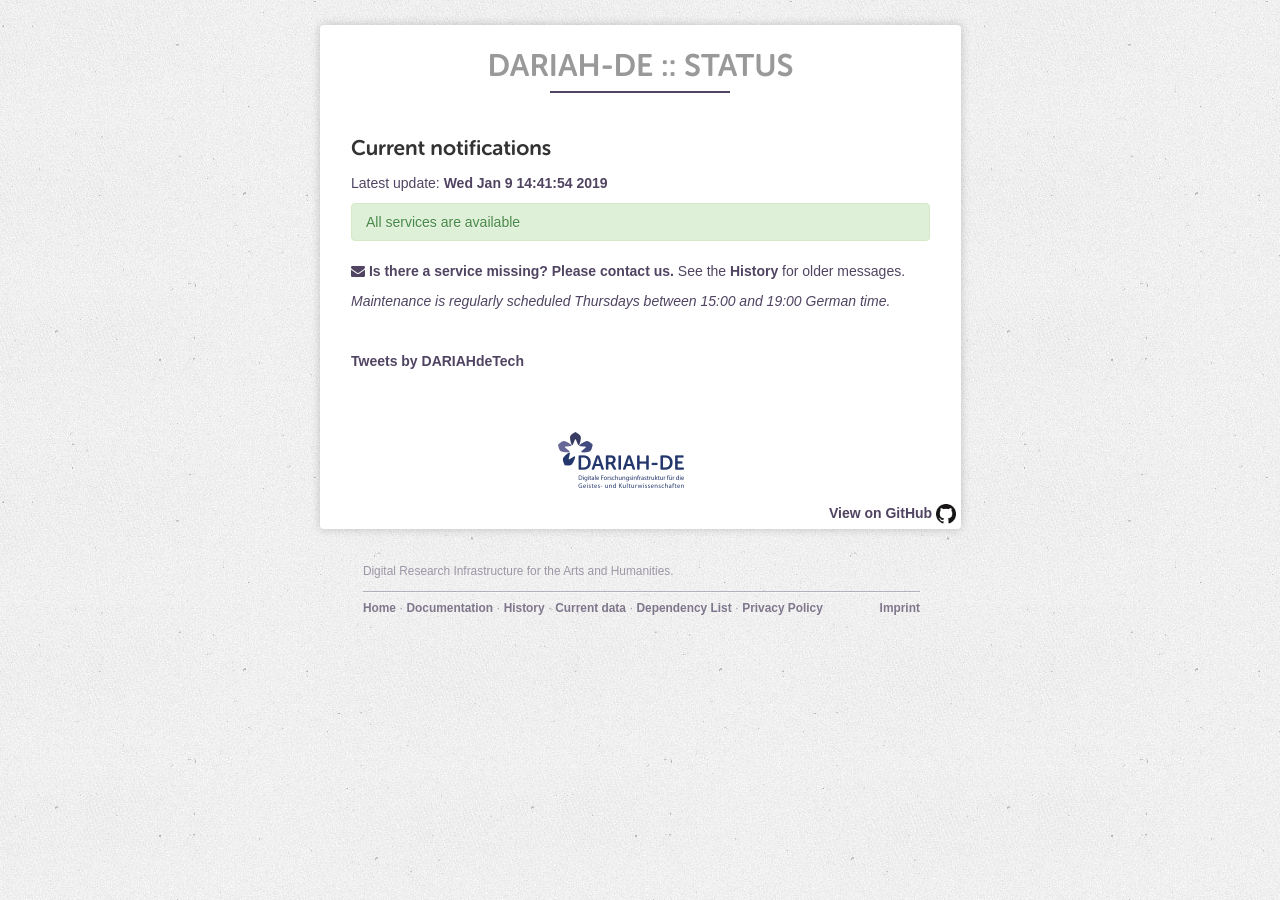
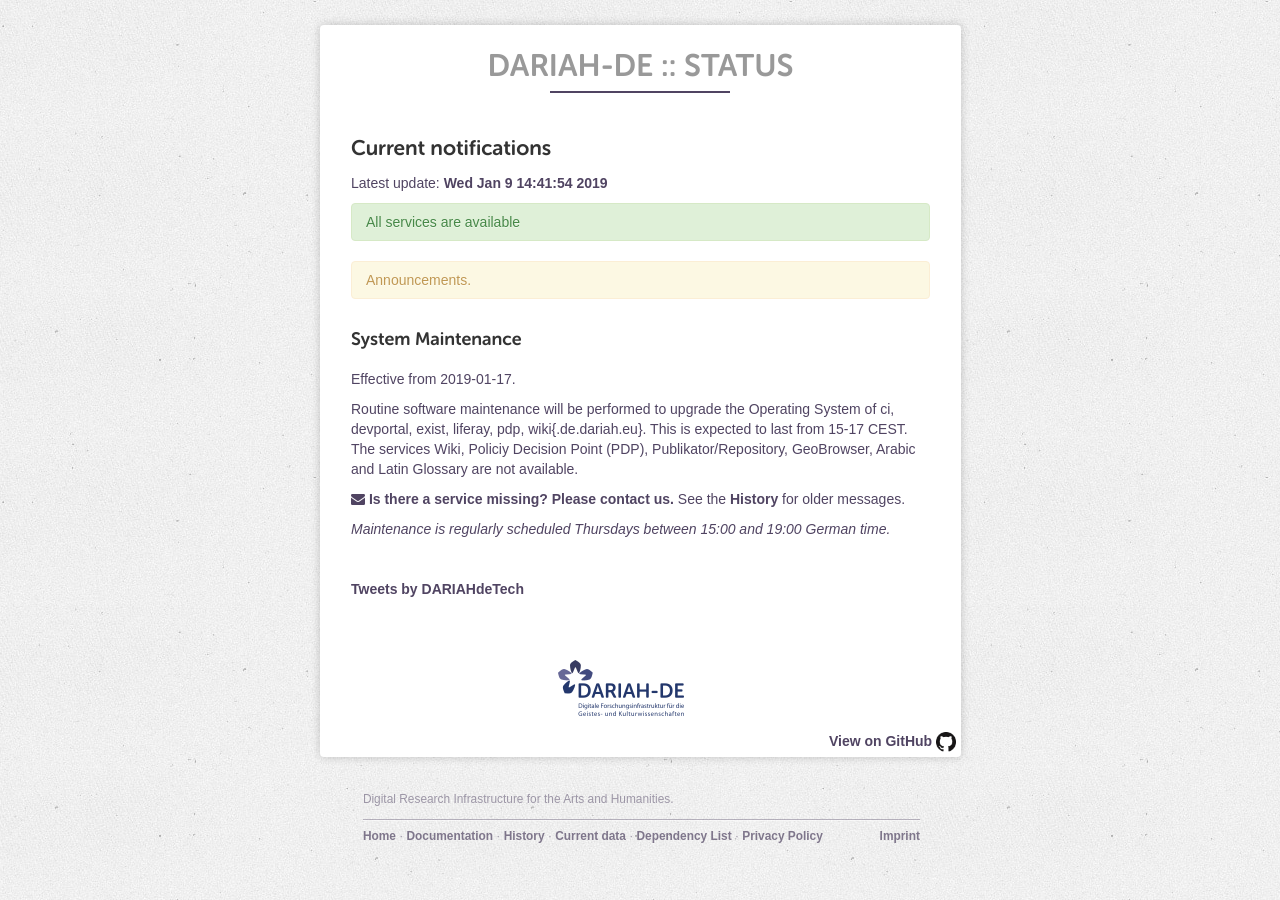
Before and after one commit to DARIAH-DE/status, a Jekyll site: the page built from index.md, in a window 1280 px wide. Built offline with Jekyll 4.4.1, drawn with Linux system fonts in a browser that asks for light colours; comment, search, counter and statistics services are not loaded.

Commit message:
Wartung 17.01.

```diff
--- a/_data/announcements.yaml
+++ b/_data/announcements.yaml
@@ -1,4 +1,9 @@
 ---
+- title: 'System Maintenance'
+  date_start: '2019-01-17'
+  date_end:
+  hide: false
+  description: 'Routine software maintenance will be performed to upgrade the Operating System of ci, devportal, exist, liferay, pdp, wiki{.de.dariah.eu}. This is expected to last from 15-17 CEST. The services Wiki, Policiy Decision Point (PDP), Publikator/Repository, GeoBrowser, Arabic and Latin Glossary are not available.'
 - title: 'System Maintenance'
   date_start: '2018-07-12'
   date_end: '2018-07-03'
```
